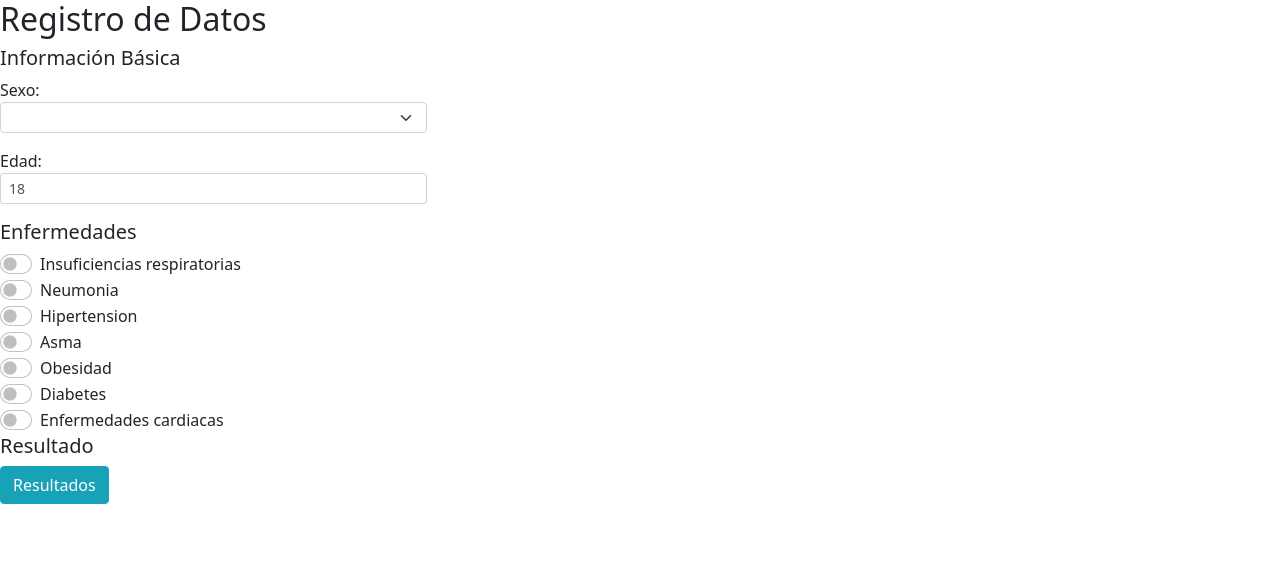
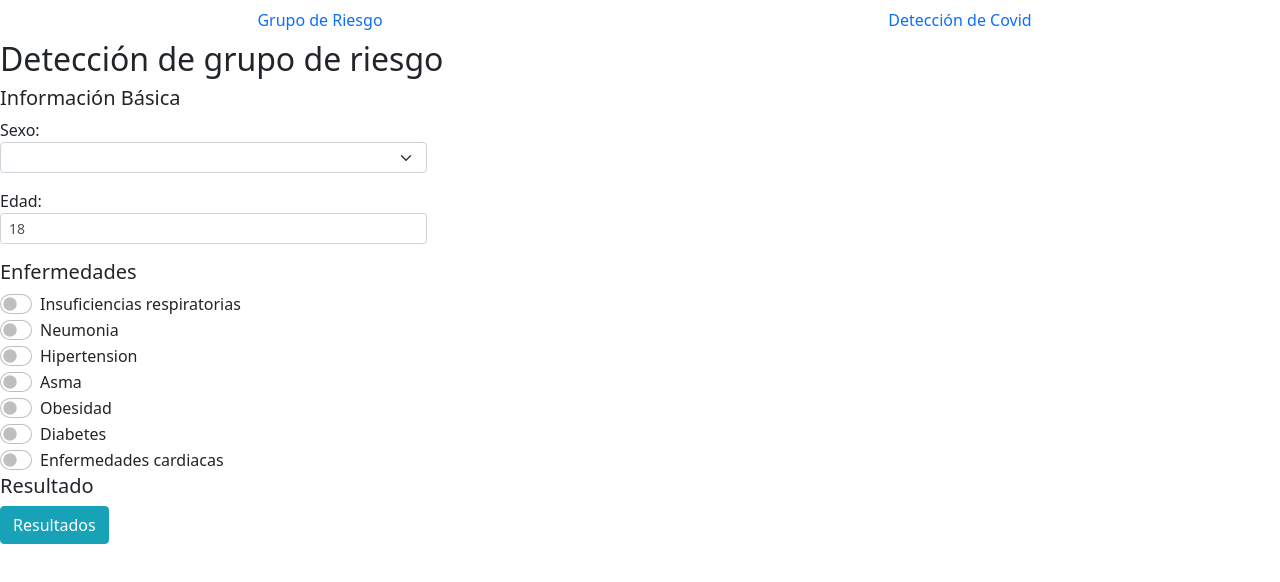
Before and after one commit to Concurrente-UPC/Frontend, a plain HTML site: page grupo-riesgo.html in a window 1280 px wide. Drawn offline with nearby package versions, Linux system fonts and the light colour scheme.

Commit message:
fix styles

```diff
--- a/grupo-riesgo.html
+++ b/grupo-riesgo.html
@@ -8,8 +8,12 @@
     <link rel="stylesheet" href="assets/css/bootstrap.min.css">
 </head>
 <body>
+    <ul class="nav nav-pills nav-justified">
+        <li class="active nav-item"><a class="nav-link" href="#">Grupo de Riesgo</a></li>
+        <li class=" nav-item"><a class="nav-link" href="index.html">Detección de Covid</a></li>
+    </ul>
     <div id="header">
-        <h2>Registro de Datos</h2>
+        <h2>Detección de grupo de riesgo</h2>
     </div>
     <div id="main" >
 
```
Also changed, not shown: index.html (+9 -5 lines).
